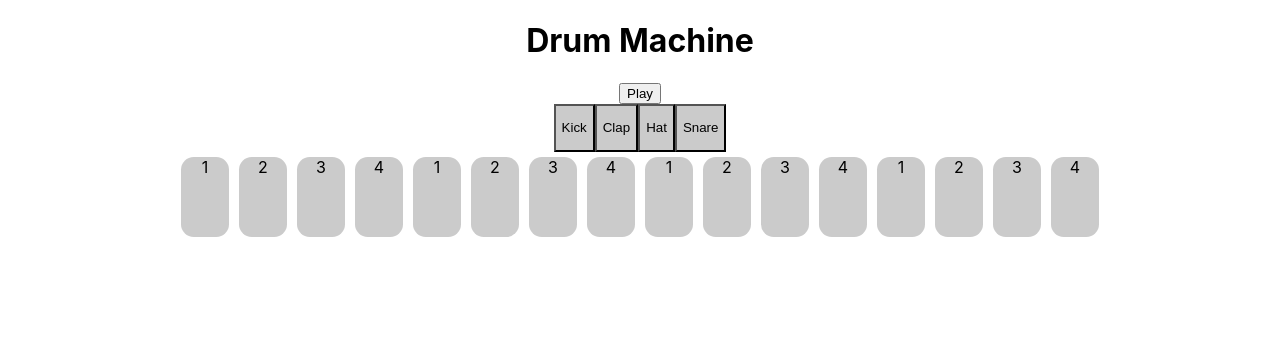
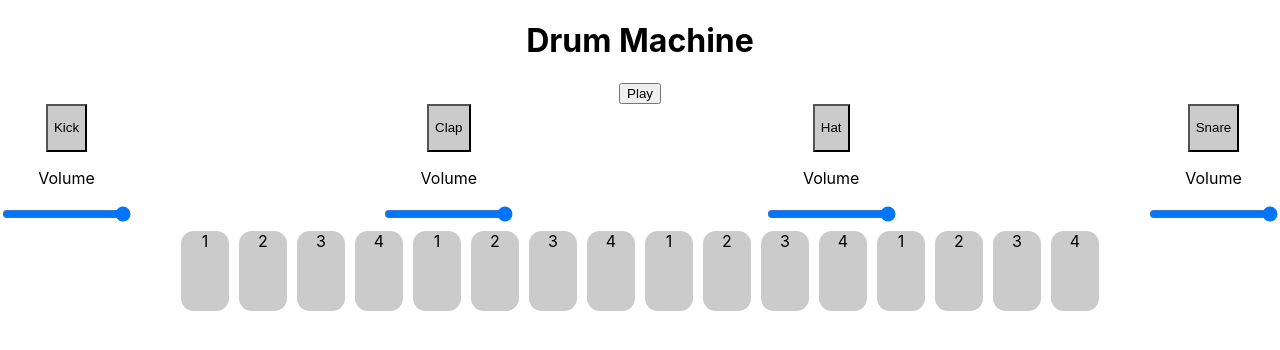
Before and after one commit to 11hkella/musical-grids, a React (Create React App) app in the folder client/: page / in a window 1280 px wide. Shown: the top 350 px of the page. Built offline with nearby package versions, Linux system fonts and the light colour scheme.

Commit message:
added volume controller

```diff
--- a/client/src/components/Instrument.jsx
+++ b/client/src/components/Instrument.jsx
@@ -12,7 +12,8 @@ export default class Instrument extends Component {
         this.ctx = new AudioContext()
         this.state = {
             steps: [false, false, false, false, false, false, false, false,
-                false, false, false, false, false, false, false, false]
+                false, false, false, false, false, false, false, false],
+            volume: 1,
         }
 
         switch (this.props.engine) {
@@ -67,16 +68,51 @@ export default class Instrument extends Component {
     }
 
 
+    handleParams = (e) => {
+        const [name, value] = [e.target.name, e.target.value]
+
+        this.sound[name] = value
+        this.setState({ [`${name}`]: value })
+    }
+
+
     render() {
         const instrumentStyle = {
             backgroundColor: this.props.selected ? '#2AC7DC' : '#CBCBCB',
         }
-        return <button
-            onClick={this.handleClick}
-            style={instrumentStyle} >
-            <p>{this.props.engine}</p>
-        </button>
 
+        const params = {
+            vol: {
+                max: '1',
+                min: '0',
+            }
+        }
+        return (
+            <div>
+                <button
+                    onClick={this.handleClick}
+                    style={instrumentStyle} >
+                    <p>{this.props.engine}</p>
+                </button>
+
+                <div>
+                    <p>Volume</p>
+
+                    <input
+                        type='range'
+                        name='volume'
+                        min={params.vol.min}
+                        max={params.vol.max}
+                        step='0.1'
+                        value={this.state.volume}
+                        // onChange={(e) => { this.setState({ volume: e.target.value }) }}
+                        onChange={this.handleParams}
+                    />
+
+                </div>
+
+            </div>
+        )
     }
 }
 
--- a/client/src/components/InstrumentRack.jsx
+++ b/client/src/components/InstrumentRack.jsx
@@ -21,7 +21,7 @@ export default class InstrumentRack extends Component {
 
 
         return (
-            <div style={{ flex: 1, flexDirection: "row", justifyContent: 'space-between' }}>
+            <div style={{ display: 'flex', flex: 1, flexDirection: "row", justifyContent: 'space-between', width: '100%' }}>
                 {childrenWithProps}
             </div>
         )
--- a/client/src/components/TransportComponent.jsx
+++ b/client/src/components/TransportComponent.jsx
@@ -54,7 +54,7 @@ export default class TransportComponent extends Component {
                     <Instrument key='Hat' engine='Hat' handleClick={this.selectInstrument} />
                     <Instrument key='Snare' engine='Snare' handleClick={this.selectInstrument} />
                 </InstrumentRack>
-                <Steps handleStepChange={this.handleStepChange} steps={this.state.steps} />
+                <Steps handleStepChange={this.handleStepChange} steps={this.state.steps} selected={this.state.selected ? true : false} />
             </div>
         )
     }
--- a/client/src/engines/kick.js
+++ b/client/src/engines/kick.js
@@ -19,7 +19,7 @@ export class Kick {
 
 
     trigger(time) {
-        if (this.volume === 0) { return }
+        if (this.volume == 0) { return }
         this.setup()
 
         this.osc.frequency.setValueAtTime(this.tone, time + 0.001)
```
Also changed, not shown: 1 other file (tests, documents, lock files or other folders).
